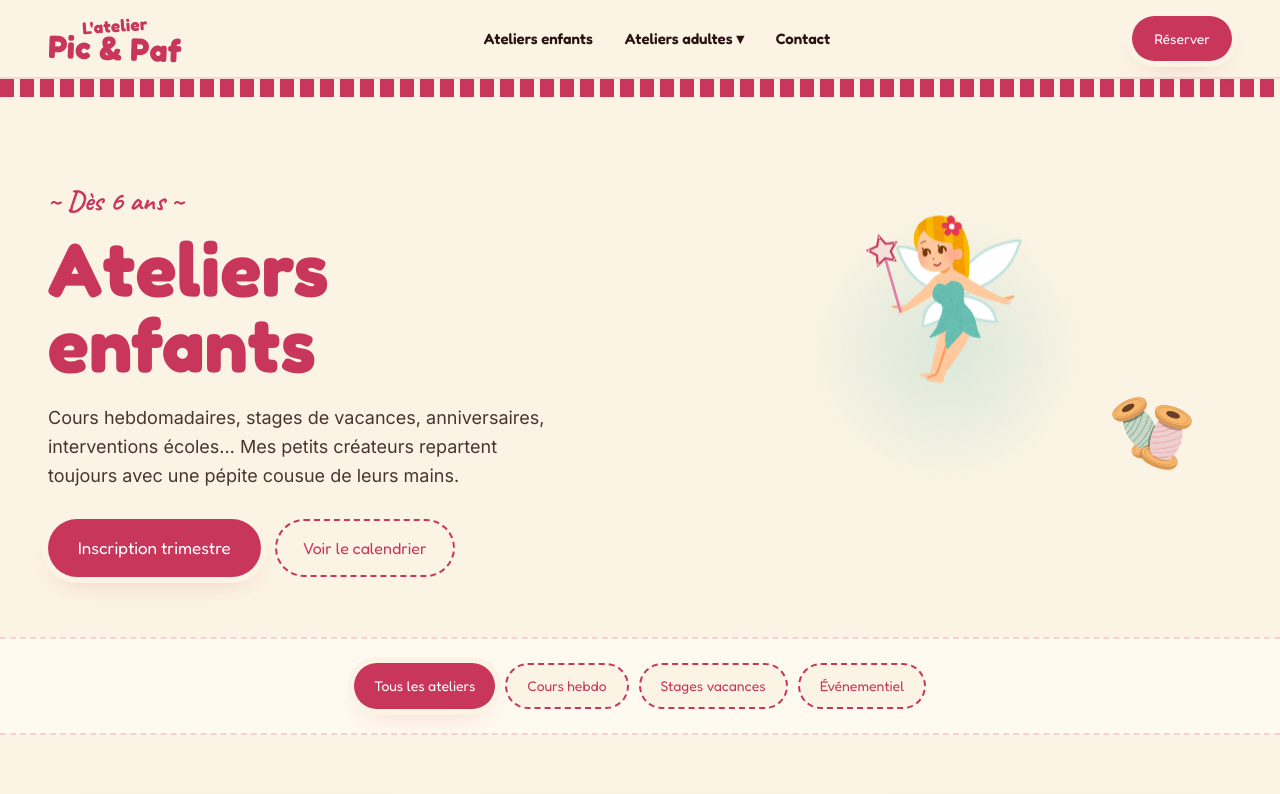
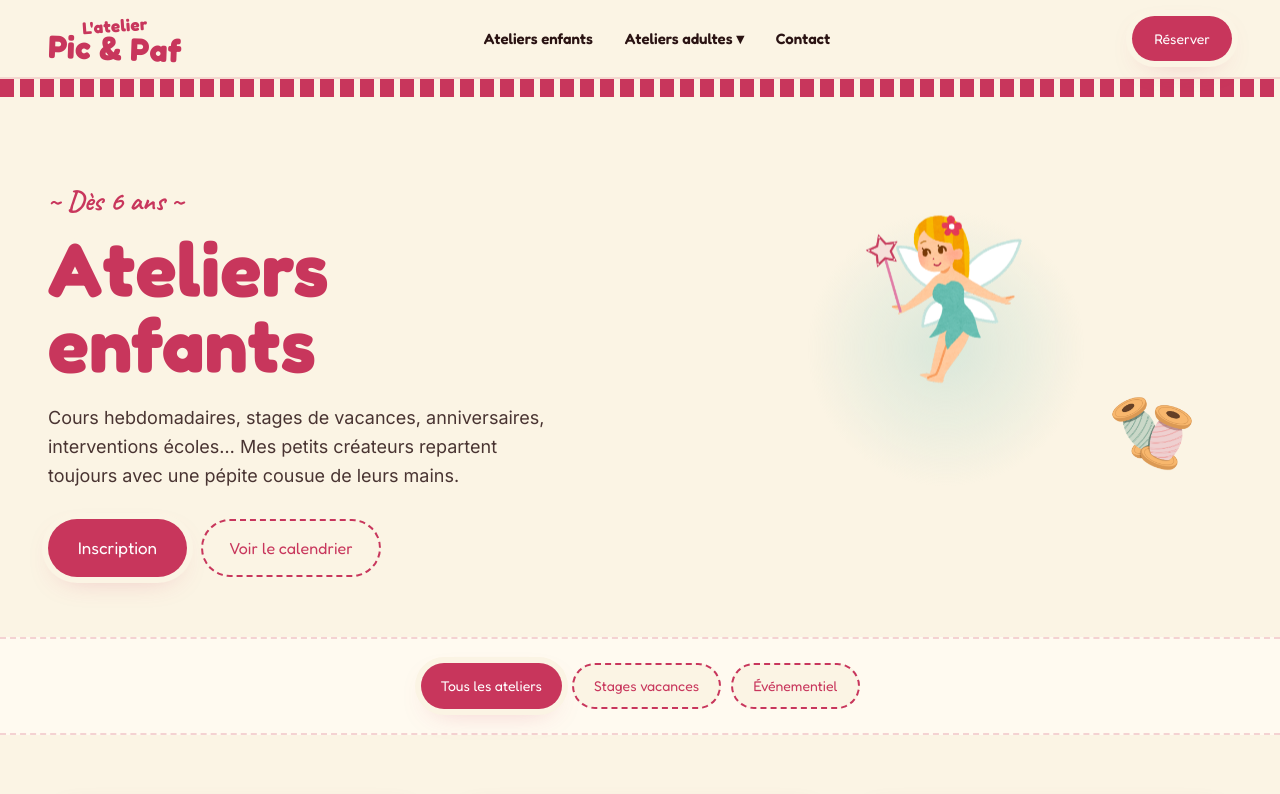
Before and after one commit to atelierpicpaf-a11y/atelierpic-paf, a Next.js app: page /ateliers-enfants in a window 1280 px wide. Shown: the top 794 px of the page. Built offline with nearby package versions, Linux system fonts and the light colour scheme; no server answers; the database is empty.

Commit message:
feat: retours Ludivine — page ateliers enfants
- Bouton hero : "Inscription trimestre" → "Inscription"
- Filtre "Cours hebdo" supprimé
- FAQ inscription : paiement sécurisé Stripe

Co-Authored-By: Claude Sonnet 4.6 <noreply@anthropic.com>

```diff
--- a/app/(marketing)/ateliers-enfants/page.tsx
+++ b/app/(marketing)/ateliers-enfants/page.tsx
@@ -15,7 +15,7 @@ const FAQS = [
   { q:'À partir de quel âge ?', r:"6 ans, quand les petites mains savent tenir une aiguille. Jusqu'à 12 ans pour les cours réguliers." },
   { q:'Faut-il amener du matériel ?', r:'Non, je fournis tout : machines, tissus, mercerie, fils. Les enfants viennent les mains dans les poches.' },
   { q:"Et si mon enfant n'a jamais cousu ?", r:'Parfait ! La plupart découvrent tout. On commence doucement, on prend le temps.' },
-  { q:"Comment on s'inscrit ?", r:'Par mail, téléphone, ou en remplissant le formulaire. Je confirme sous 24h.' },
+  { q:"Comment on s'inscrit ?", r:'Par mail, téléphone, ou en payant directement en ligne (paiement sécurisé Stripe).' },
 ]
 
 export default async function AteliersEnfantsPage() {
@@ -35,7 +35,7 @@ export default async function AteliersEnfantsPage() {
             <h1 className="sticker-title" style={{ fontSize:'clamp(44px,6vw,76px)', textAlign:'left', margin:'8px 0 22px' }}>Ateliers<br/>enfants</h1>
             <p style={{ fontSize:18, maxWidth:520, lineHeight:1.6, opacity:.85 }}>Cours hebdomadaires, stages de vacances, anniversaires, interventions écoles… Mes petits créateurs repartent toujours avec une pépite cousue de leurs mains.</p>
             <div style={{ marginTop:28, display:'flex', gap:14, flexWrap:'wrap' }}>
-              <a href="/contact" className="cta-pill">Inscription trimestre</a>
+              <a href="/contact" className="cta-pill">Inscription</a>
               <a href="/contact" className="cta-ghost">Voir le calendrier</a>
             </div>
           </div>
--- a/components/sections/enfants-filters.tsx
+++ b/components/sections/enfants-filters.tsx
@@ -13,7 +13,6 @@ const BADGE_COLOR_MAP: Record<string, string> = {
 
 const FILTERS = [
   { id: 'tous', label: 'Tous les ateliers' },
-  { id: 'hebdo', label: 'Cours hebdo' },
   { id: 'stage', label: 'Stages vacances' },
   { id: 'evenement', label: 'Événementiel' },
 ]
```
